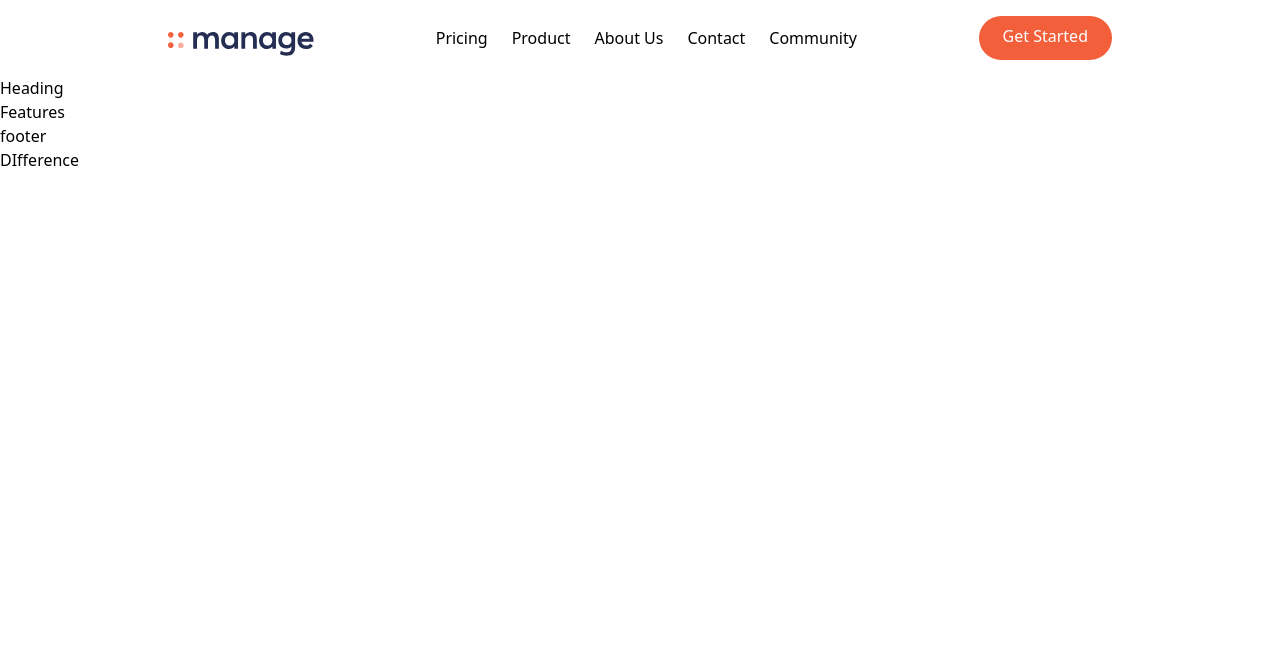
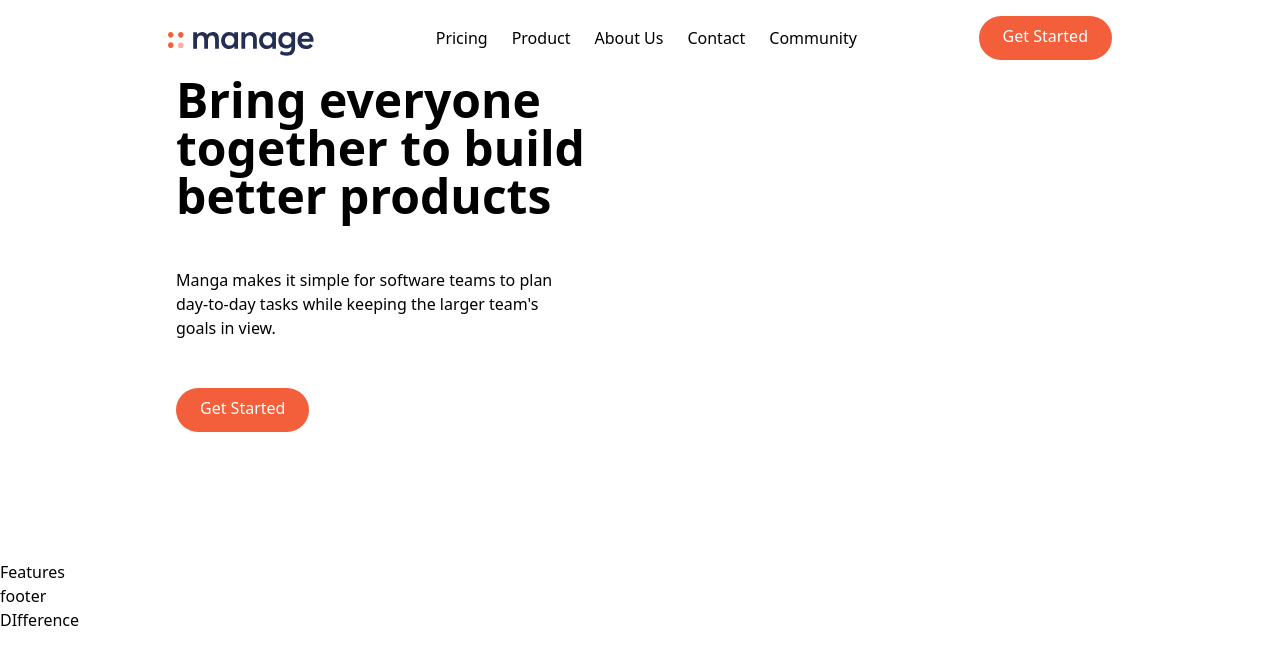
Before and after one commit to Saber1Y/MANGA-, a React (Vite) app: page / in a window 1280 px wide. Shown: the top 664 px of the page. Built offline with nearby package versions, Linux system fonts and the light colour scheme.

Commit message:
heading component created

```diff
--- a/index.html
+++ b/index.html
@@ -4,7 +4,7 @@
     <meta charset="UTF-8" />
     <link rel="icon" type="image/svg+xml" href="/vite.svg" />
     <meta name="viewport" content="width=device-width, initial-scale=1.0" />
-    <title>Manga </title>
+    <title>Manga</title>
   </head>
   <body>
     <div id="root"></div>
--- a/src/App.jsx
+++ b/src/App.jsx
@@ -5,7 +5,6 @@
 const App = () => {
   return (
     <>
-
     <NavBar />
     <Heading />
     <Features />
--- a/src/components/Heading/Heading.jsx
+++ b/src/components/Heading/Heading.jsx
@@ -1,11 +1,16 @@
-import React from 'react'
+import React from 'react';
+import Subheading from '../../container/subheading/Subheading';
 
 const Heading = () => {
   return (
     <div>
-      Heading
+      <Subheading
+        title="Bring everyone together to build better products"
+        paragraph="Manga makes it simple for software teams to plan day-to-day tasks while keeping the larger team's goals in view."
+        btn="Get Started"
+      />
     </div>
-  )
+  );
 }
 
-export default Heading
+export default Heading;
--- a/src/components/Navbar/NavBar.jsx
+++ b/src/components/Navbar/NavBar.jsx
@@ -1,7 +1,6 @@
 import React from 'react'
 // import { Illustration, logo } from '../../constants/images';
 import Logo from '../../assets/logo.svg'
-
 
 
 const NavBar = () => {
--- /dev/null
+++ b/src/container/subheading/Subheading.jsx
@@ -0,0 +1,26 @@
+import React from 'react';
+
+const Subheading = ({ title, paragraph, btn }) => {
+  return (
+    <div className="container flex flex-col-reverse items-center px-6 mx-auto md:space-y-10 md:space-y-0 md:flex-row">
+      <div className="flex flex-col mb-32 space-y-12 md:w-1/2">
+        <h1 className="max-w-md text-4xl font-bold text-center md:text-5xl md:text-left">
+          {title}
+        </h1>
+        <p className="max-w-sm text-center text-darkishblue md:text-left">
+          {paragraph}
+        </p>
+        <div className="flex justify-center md:justify-start">
+          <a
+            href=""
+            className="p-3 px-6 pt-2 text-white bg-brightRed rounded-full baseline hover:bg-brightRedLight"
+          >
+            {btn}
+          </a>
+        </div>
+      </div>
+    </div>
+  );
+}
+
+export default Subheading;
```
